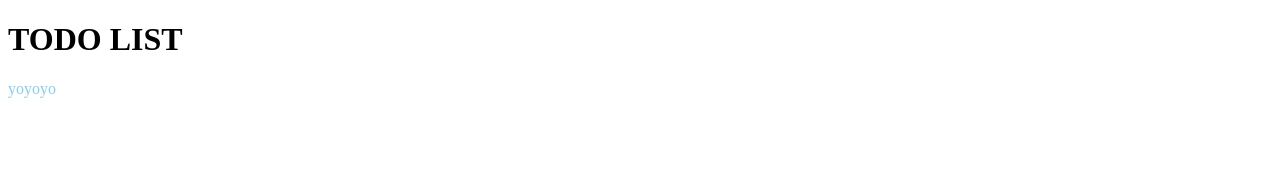
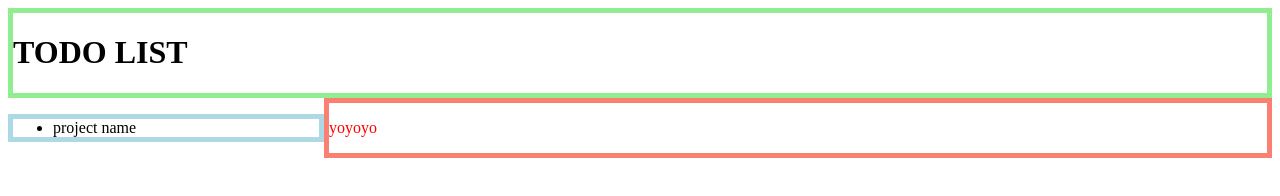
Before and after one commit to daygoDao/todo-list, a website built with webpack: page dist/index.html in a window 1280 px wide. Built offline with nearby package versions, Linux system fonts and the light colour scheme.

Commit message:
got the webpage roughly set up where things will eventually live

```diff
--- a/src/index.js
+++ b/src/index.js
@@ -1,4 +1,9 @@
 import './style.css';
+
+const projectList = document.querySelector('.projects');
+const project = document.createElement('li');
+project.textContent = 'project name';
+projectList.appendChild(project);
 
 console.log('yo');
 const element = document.createElement('p');
@@ -6,5 +11,5 @@ const element = document.createElement('p');
 element.classList.add('yoyo');
 element.textContent = 'yoyoyo';
 
-document.body.appendChild(element);
+document.querySelector('.content').appendChild(element);
 // const yo = 'yoyo';
--- a/src/style.css
+++ b/src/style.css
@@ -1,3 +1,19 @@
+header {
+	border: 5px solid lightgreen;
+}
+
+main {
+	display: grid;
+	grid-template-columns: 1fr 3fr;
+}
+.projects {
+	border: 5px solid lightblue;
+}
+
+.content {
+	border: 5px solid salmon;
+}
+
 .yoyo {
-  color: skyblue;
+	color: red;
 }
```
Also changed, not shown: dist/index.html, dist/main.js.
